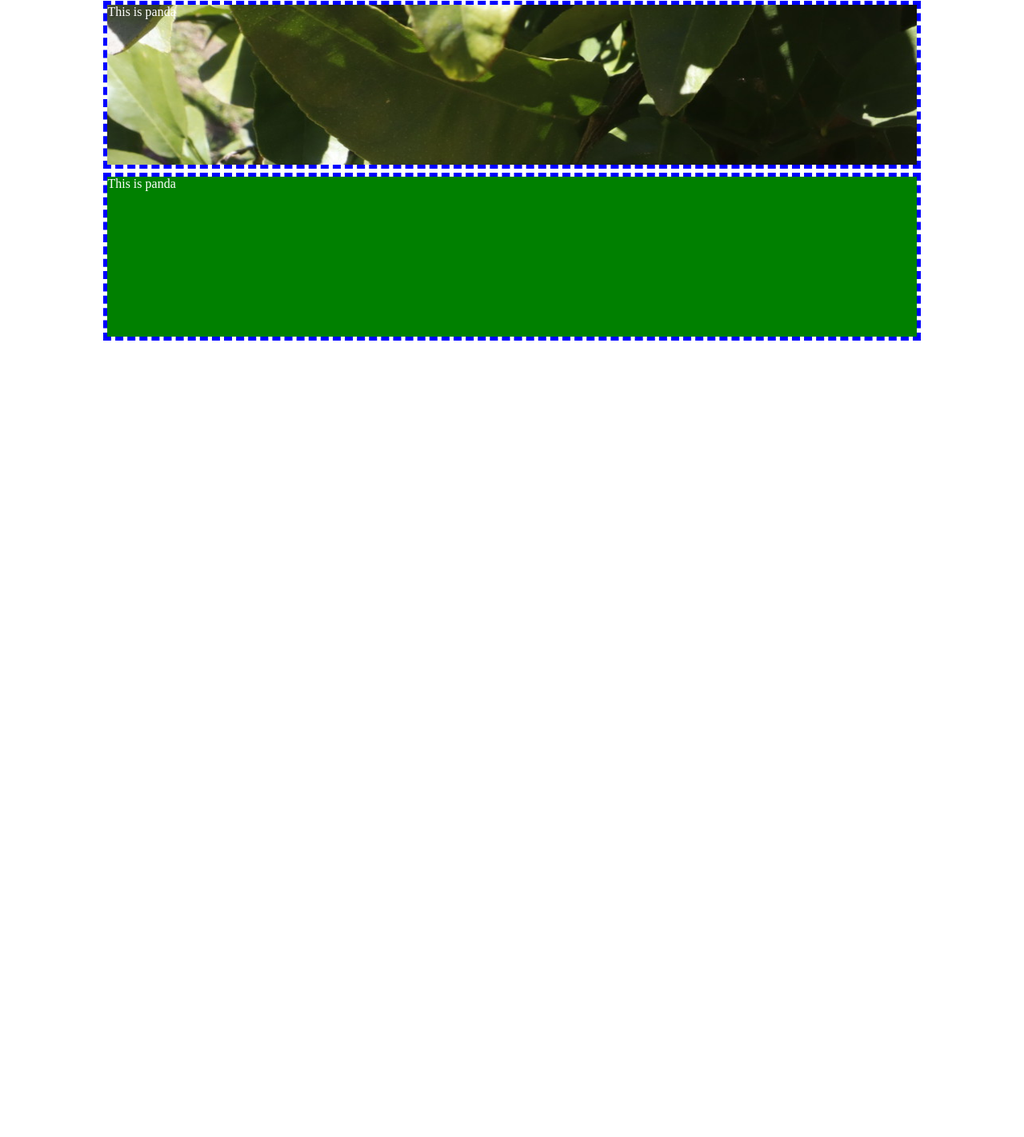
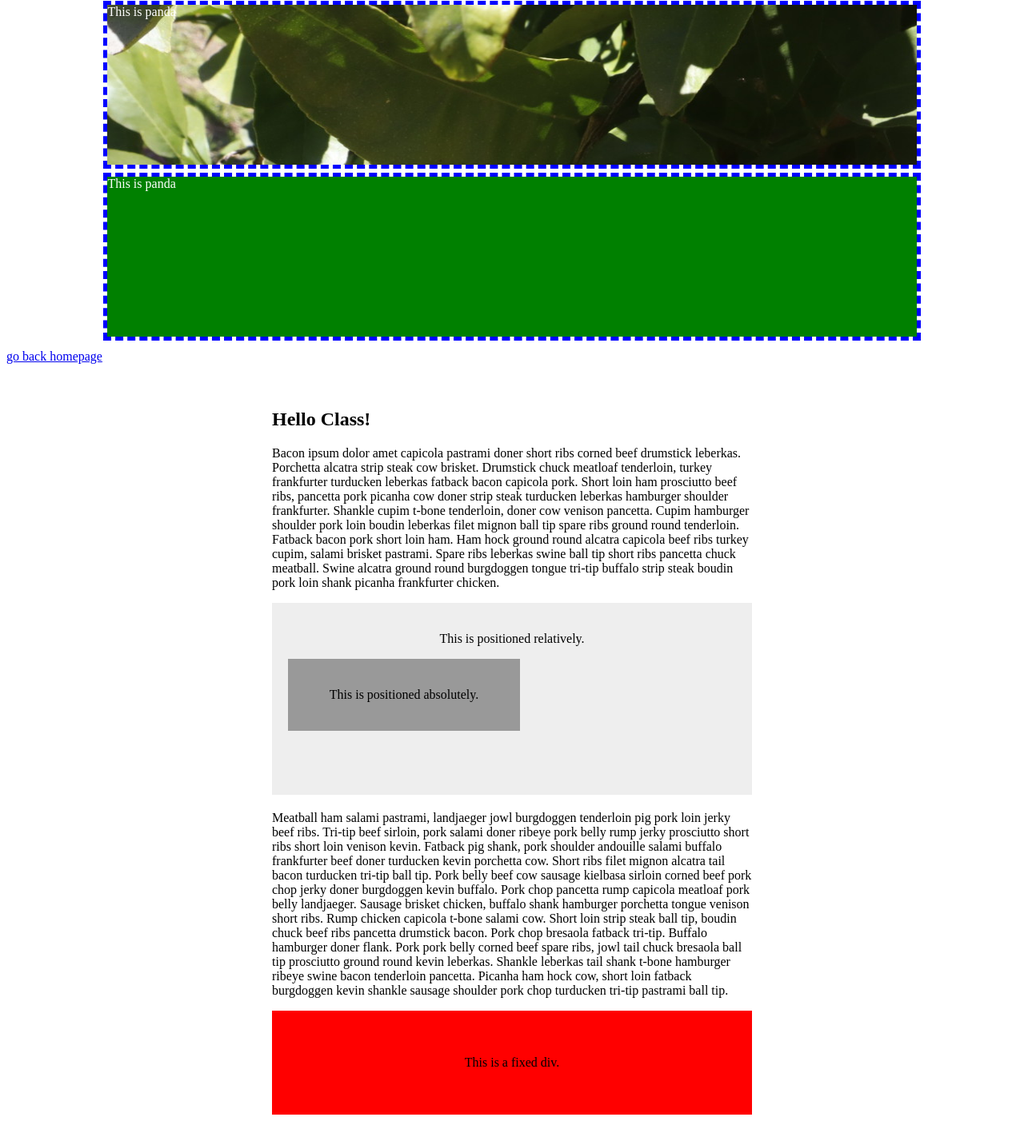
Before and after one commit to preciouschib/PreciousChib.github.io, a plain HTML site: page cssTraining.html in a window 1280 px wide. Shown: the part 661-2083 px from the top of the page at 80% size. Before the commit the page ends 1090 px from the top, so only its background shows below. Drawn offline with Linux system fonts and the light colour scheme.

Commit message:
hover state

```diff
--- a/assets/css/cssTraining.css
+++ b/assets/css/cssTraining.css
@@ -30,3 +30,48 @@ element.style {
     background-color: green;
     outline: 5px dashed blue;
 }
+
+
+/* positioning example */
+.fixed {
+    top: 0;
+    left: 0;
+    padding: 40px;
+    margin: 0;
+    text-align: center;
+    background: red;
+  }
+  .wrapper {
+    width: 600px;
+    padding: 20px;
+    margin: 0 auto;
+  }
+  .relative {
+    height: 200px;
+    padding: 20px;
+    margin-bottom: 20px;
+    text-align: center;
+    background: #eee;
+  }
+  .absolute {
+    right: -30px;
+    bottom: 0;
+    width: 250px;
+    padding: 20px;
+    text-align: center;
+    background: #999;
+  }
+
+
+.hover-state:hover {
+    color: tan;
+    background-color: yellow;
+    border-radius: 3px;
+    border-color: white
+
+}
+
+a.visited-state:visited {
+    color: brown;
+    background: white;
+}
--- a/cssTraining.html
+++ b/cssTraining.html
@@ -24,3 +24,51 @@
     </div>
 </body>
 </html>
+
+<a class="visited-state" href="index.html">
+    <p class="hover-state">go back homepage</p>
+</a>
+<!-- posotioning demo -->
+<div class="wrapper">
+    <section class="container">
+        <h1>Hello Class!</h1>
+        <p>
+            Bacon ipsum dolor amet capicola pastrami doner short ribs corned beef drumstick leberkas. Porchetta
+            alcatra strip steak cow brisket. Drumstick chuck meatloaf tenderloin, turkey frankfurter turducken
+            leberkas fatback bacon capicola pork. Short loin ham prosciutto beef ribs, pancetta pork picanha cow
+            doner strip steak turducken leberkas hamburger shoulder frankfurter.
+            Shankle cupim t-bone tenderloin, doner cow venison pancetta. Cupim hamburger shoulder pork loin boudin
+            leberkas filet mignon ball tip spare ribs ground round tenderloin. Fatback bacon pork short loin ham.
+            Ham hock ground round alcatra capicola beef ribs turkey cupim, salami brisket pastrami. Spare ribs
+            leberkas swine ball tip short ribs pancetta chuck meatball. Swine alcatra ground round burgdoggen tongue
+            tri-tip buffalo strip steak boudin pork loin shank picanha frankfurter chicken.
+        </p>
+    </section>
+    <section class="container">
+        <div class="relative">
+            <p>This is positioned relatively.</p>
+            <div class="absolute">
+                <p>This is positioned absolutely.</p>
+            </div>
+        </div>
+    </section>
+    <section class="container">
+        <p>
+            Meatball ham salami pastrami, landjaeger jowl burgdoggen tenderloin pig pork loin jerky beef ribs.
+            Tri-tip beef sirloin, pork salami doner ribeye pork belly rump jerky prosciutto short ribs short loin
+            venison kevin. Fatback pig shank, pork shoulder andouille salami buffalo frankfurter beef doner
+            turducken kevin porchetta cow. Short ribs filet mignon alcatra tail bacon turducken tri-tip ball tip.
+            Pork belly beef cow sausage kielbasa sirloin corned beef pork chop jerky doner burgdoggen kevin buffalo.
+            Pork chop pancetta rump capicola meatloaf pork belly landjaeger. Sausage brisket chicken, buffalo shank
+            hamburger porchetta tongue venison short ribs. Rump chicken capicola t-bone salami cow. Short loin strip
+            steak ball tip, boudin chuck beef ribs pancetta drumstick bacon. Pork chop bresaola fatback tri-tip.
+            Buffalo hamburger doner flank. Pork pork belly corned beef spare ribs, jowl tail chuck bresaola ball tip
+            prosciutto ground round kevin leberkas. Shankle leberkas tail shank t-bone hamburger ribeye swine bacon
+            tenderloin pancetta. Picanha ham hock cow, short loin fatback burgdoggen kevin shankle sausage shoulder
+            pork chop turducken tri-tip pastrami ball tip.
+        </p>
+        <div class="fixed">
+            <p>This is a fixed div.</p>
+        </div>
+    </section>
+</div>
```
Also changed, not shown: index.html (+1 -1 lines).
